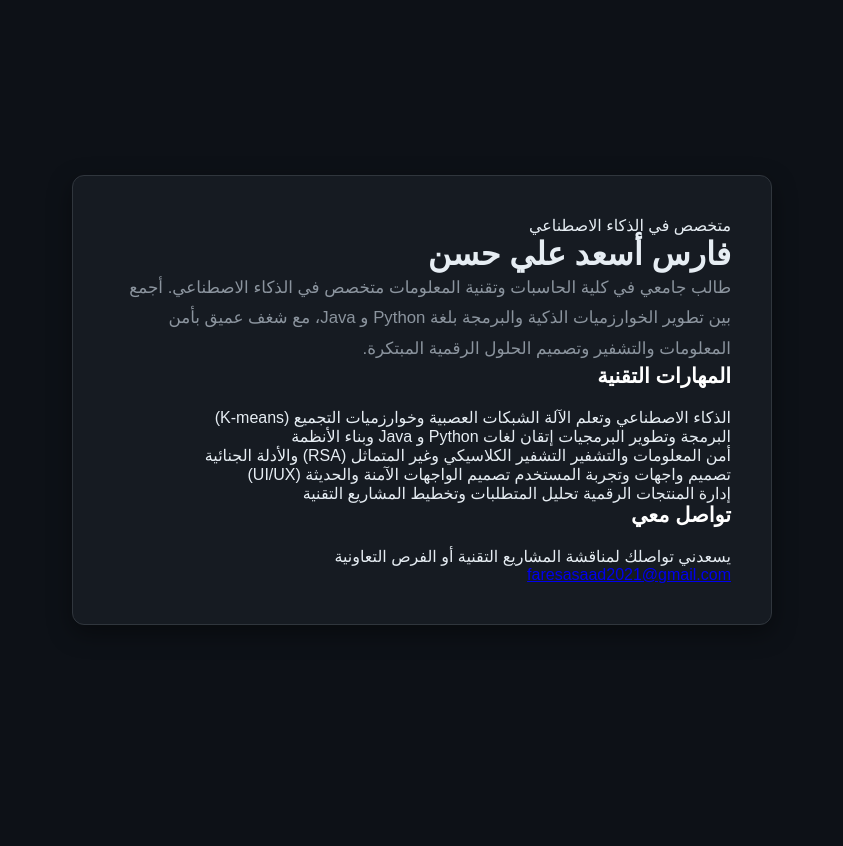
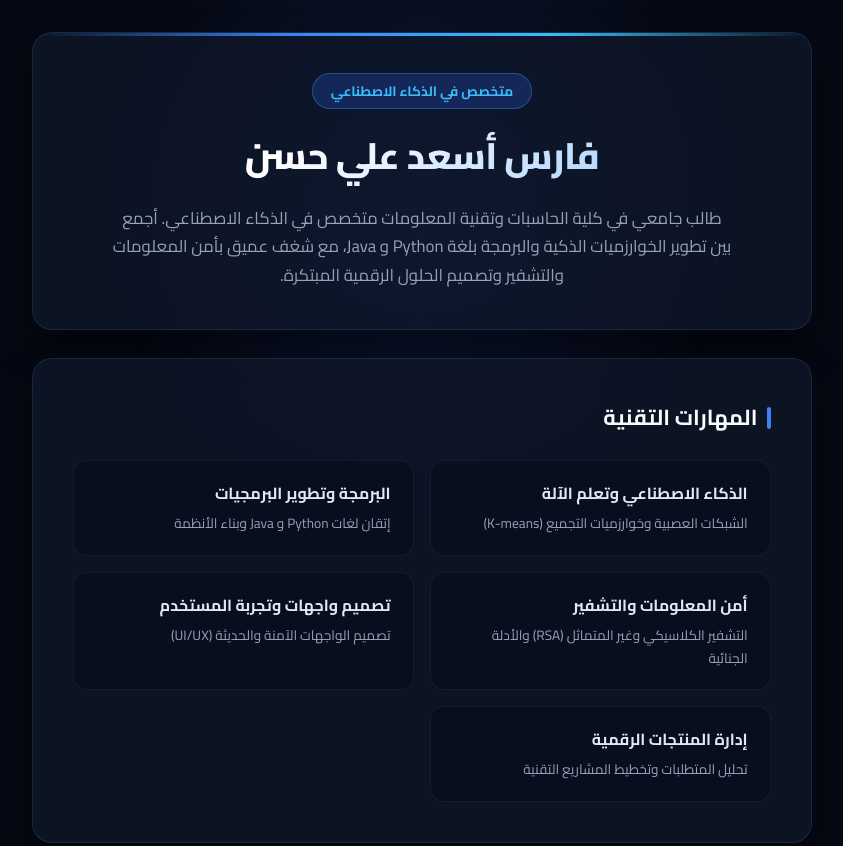
Before and after one commit to faresasaad2021-ctrl/Personal-site-, a plain HTML site: page index.html in a window 1280 px wide. Shown: the top 846 px of the page, without its empty margins (218-1061 px from the left). Before the commit the page ends 800 px from the top, so only its background shows below. Drawn offline with Linux system fonts and the light colour scheme.

Commit message:
style.css

```diff
--- a/style.css
+++ b/style.css
@@ -1,85 +1,218 @@
+:root {
+    --bg-main: #060913;
+    --bg-card: rgba(15, 23, 42, 0.75);
+    --navy-accent: #1e3a8a;
+    --blue-highlight: #3b82f6;
+    --cyan-glow: #38bdf8;
+    --text-primary: #f8fafc;
+    --text-secondary: #94a3b8;
+    --border-subtle: rgba(56, 189, 248, 0.15);
+}
+
 * {
+    box-sizing: border-box;
     margin: 0;
     padding: 0;
-    box-sizing: border-box;
 }
 
 body {
-    background-color: #0d1117;
-    color: #e6edf3;
-    font-family: 'Tajawal', sans-serif;
+    font-family: 'Cairo', sans-serif;
+    background-color: var(--bg-main);
+    color: var(--text-primary);
+    line-height: 1.7;
+    min-height: 100vh;
     display: flex;
     justify-content: center;
     align-items: center;
-    min-height: 100vh;
-    padding: 20px;
+    padding: 2rem 1rem;
+    position: relative;
+    overflow-x: hidden;
+}
+
+/* إضاءة خلفية كحلية فخمة */
+.background-glow {
+    position: fixed;
+    top: -15%;
+    left: 50%;
+    transform: translateX(-50%);
+    width: 650px;
+    height: 650px;
+    background: radial-gradient(circle, rgba(30, 58, 138, 0.35) 0%, rgba(6, 9, 19, 0) 70%);
+    z-index: -1;
+    pointer-events: none;
 }
 
 .container {
-    background-color: #161b22;
-    border: 1px solid #30363d;
-    border-radius: 12px;
-    padding: 40px;
-    max-width: 700px;
     width: 100%;
-    box-shadow: 0 8px 24px rgba(0, 0, 0, 0.4);
+    max-width: 780px;
+    display: flex;
+    flex-direction: column;
+    gap: 1.75rem;
 }
 
-.profile-header h1 {
-    font-size: 2rem;
+/* البطاقات الزجاجية */
+.hero-card, .skills-section, .contact-card {
+    background: var(--bg-card);
+    border: 1px solid var(--border-subtle);
+    border-radius: 20px;
+    padding: 2.5rem;
+    backdrop-filter: blur(12px);
+    box-shadow: 0 20px 40px rgba(0, 0, 0, 0.45);
+    transition: transform 0.3s ease, border-color 0.3s ease;
+}
+
+.hero-card:hover, .contact-card:hover {
+    border-color: rgba(56, 189, 248, 0.35);
+}
+
+/* قسم الترحيب */
+.hero-card {
+    text-align: center;
+    position: relative;
+    overflow: hidden;
+}
+
+.hero-card::before {
+    content: "";
+    position: absolute;
+    top: 0;
+    left: 0;
+    right: 0;
+    height: 3px;
+    background: linear-gradient(90deg, transparent, var(--blue-highlight), var(--cyan-glow), transparent);
+}
+
+.badge {
+    display: inline-block;
+    background: rgba(30, 58, 138, 0.5);
+    color: var(--cyan-glow);
+    border: 1px solid rgba(56, 189, 248, 0.3);
+    padding: 0.35rem 1.1rem;
+    border-radius: 50px;
+    font-size: 0.85rem;
     font-weight: 700;
-    margin-bottom: 15px;
-    color: #ffffff;
+    margin-bottom: 1rem;
+}
+
+h1 {
+    font-size: 2.3rem;
+    font-weight: 800;
+    letter-spacing: -0.5px;
+    margin-bottom: 1rem;
+    background: linear-gradient(135deg, #ffffff 30%, #93c5fd 100%);
+    -webkit-background-clip: text;
+    -webkit-text-fill-color: transparent;
 }
 
 .bio {
+    color: var(--text-secondary);
     font-size: 1.05rem;
-    line-height: 1.8;
-    color: #8b949e;
-    font-weight: 300;
+    max-width: 620px;
+    margin: 0 auto;
 }
 
-.divider {
-    border: none;
-    height: 1px;
-    background-color: #30363d;
-    margin: 30px 0;
+/* قسم المهارات */
+.section-title {
+    font-size: 1.35rem;
+    font-weight: 700;
+    margin-bottom: 1.5rem;
+    color: var(--text-primary);
+    display: flex;
+    align-items: center;
+    gap: 0.6rem;
 }
 
-h2 {
-    font-size: 1.3rem;
-    color: #ffffff;
-    margin-bottom: 20px;
-    font-weight: 700;
+.section-title::before {
+    content: "";
+    width: 4px;
+    height: 22px;
+    background: var(--blue-highlight);
+    border-radius: 4px;
 }
 
-.skills-list {
-    list-style: none;
+.skills-grid {
+    display: grid;
+    grid-template-columns: repeat(auto-fit, minmax(280px, 1fr));
+    gap: 1rem;
 }
 
-.skills-list li {
-    position: relative;
-    padding-right: 20px;
-    margin-bottom: 12px;
-    color: #c9d1d9;
-    font-size: 1rem;
+.skill-item {
+    background: rgba(10, 15, 30, 0.65);
+    border: 1px solid rgba(255, 255, 255, 0.05);
+    border-radius: 14px;
+    padding: 1.2rem 1.4rem;
+    display: flex;
+    flex-direction: column;
+    gap: 0.3rem;
+    transition: all 0.25s ease;
 }
 
-.skills-list li::before {
-    content: "▪";
-    position: absolute;
-    right: 0;
-    color: #58a6ff;
+.skill-item:hover {
+    transform: translateY(-3px);
+    background: rgba(30, 58, 138, 0.25);
+    border-color: rgba(59, 130, 246, 0.4);
 }
 
-.email-link {
-    color: #58a6ff;
-    text-decoration: none;
-    font-weight: 400;
-    transition: color 0.2s ease;
+.skill-name {
+    font-weight: 700;
+    font-size: 1rem;
+    color: #e2e8f0;
 }
 
-.email-link:hover {
-    color: #79c0ff;
-    text-decoration: underline;
+.skill-desc {
+    font-size: 0.85rem;
+    color: var(--text-secondary);
 }
+
+/* قسم التواصل */
+.contact-card {
+    text-align: center;
+}
+
+.contact-card h2 {
+    font-size: 1.4rem;
+    margin-bottom: 0.5rem;
+}
+
+.contact-card p {
+    color: var(--text-secondary);
+    font-size: 0.95rem;
+    margin-bottom: 1.5rem;
+}
+
+.email-btn {
+    display: inline-block;
+    text-decoration: none;
+    color: #ffffff;
+    background: linear-gradient(135deg, #1d4ed8, #1e3a8a);
+    border: 1px solid rgba(96, 165, 250, 0.4);
+    padding: 0.85rem 2rem;
+    border-radius: 12px;
+    font-weight: 700;
+    font-size: 1rem;
+    letter-spacing: 0.5px;
+    direction: ltr;
+    box-shadow: 0 8px 20px rgba(29, 78, 216, 0.35);
+    transition: all 0.3s ease;
+}
+
+.email-btn:hover {
+    transform: translateY(-2px);
+    background: linear-gradient(135deg, #2563eb, #1d4ed8);
+    box-shadow: 0 12px 25px rgba(37, 99, 235, 0.5);
+}
+
+/* التجاوب مع الجوال */
+@media (max-width: 600px) {
+    .hero-card, .skills-section, .contact-card {
+        padding: 1.75rem 1.25rem;
+    }
+    h1 {
+        font-size: 1.8rem;
+    }
+    .email-btn {
+        width: 100%;
+        padding: 0.85rem 1rem;
+        font-size: 0.92rem;
+    }
+}
```
